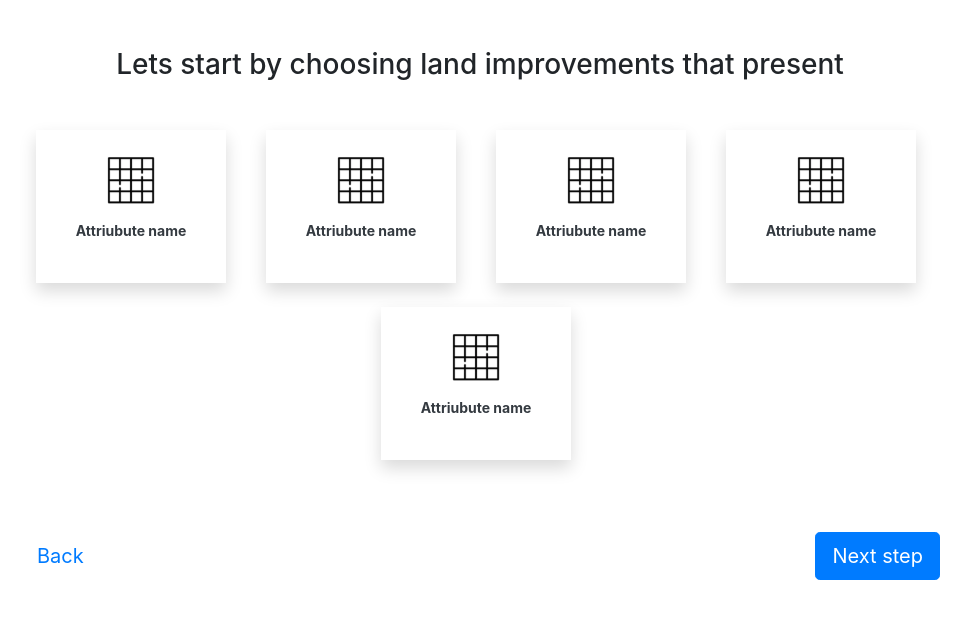
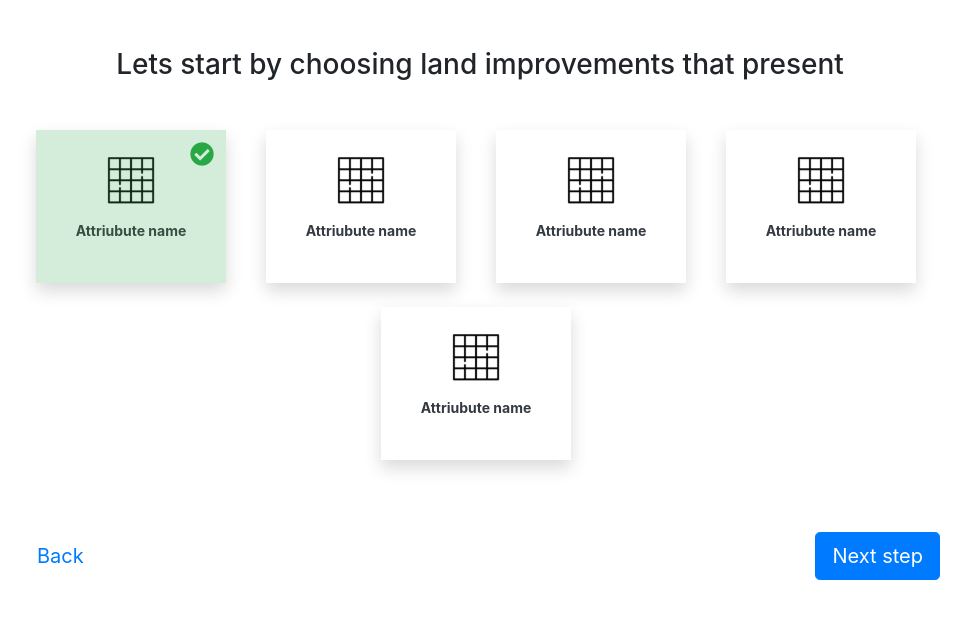
Before and after one commit to lakmal34/segstream, a plain HTML site: page index.html in a window 1280 px wide. Shown: the whole page, without its empty margins (160-1131 px from the left). Drawn offline with nearby package versions, Linux system fonts and the light colour scheme.

Commit message:
update active state markup

```diff
--- a/index.html
+++ b/index.html
@@ -3,6 +3,7 @@
   <head>
     <meta charset="utf-8">
     <meta name="viewport" content="width=device-width, initial-scale=1, shrink-to-fit=no">
+    <link href='https://use.fontawesome.com/releases/v5.15.3/css/all.css' rel='stylesheet'>
     <link rel="stylesheet" href="https://cdn.jsdelivr.net/npm/bootstrap@4.6.0/dist/css/bootstrap.min.css" integrity="sha384-B0vP5xmATw1+K9KRQjQERJvTumQW0nPEzvF6L/Z6nronJ3oUOFUFpCjEUQouq2+l" crossorigin="anonymous">
     <link rel="stylesheet" href="assets/css/style.css"/>
     <title>Questions</title>
@@ -14,8 +15,14 @@
             <div class="col-12 col-sm-12 col-md-12 col-lg-10 offset-lg-1 text-center mt-5">
                 <h3>Lets start by choosing land improvements that present </h3>
                 <div class="tile-wrap d-flex flex-row align-items-center justify-content-center mt-5 flex-wrap">
-                    <div class="tile px-3">
+                    <div class="tile px-3 position-relative">
+                        <div style="width:100%; height:100%; position:absolute; z-index:2; top:0px; left: 0px; padding-left: 16px; padding-right: 24px; padding-bottom: 24px;">
+                            <div style="width: 100%; height: 100%; background-color: rgba(40,167,69,0.2); text-align: right;">
+                                <i class="fas fa-check-circle text-success" style="font-size: 24px; margin-top: 12px; margin-right: 12px;"></i>
+                            </div>
+                        </div>
                         <a class="default d-flex flex-column align-items-center justify-content-center px-2 py-4 mr-2 mb-4 shadow">
+
                             <img src="assets/img/1.png" width="48px" height="48px">
                             <p style="font-size: 14px; font-weight: 700;" class="mt-3 text-dark">Attriubute name</p>
                         </a>
```
